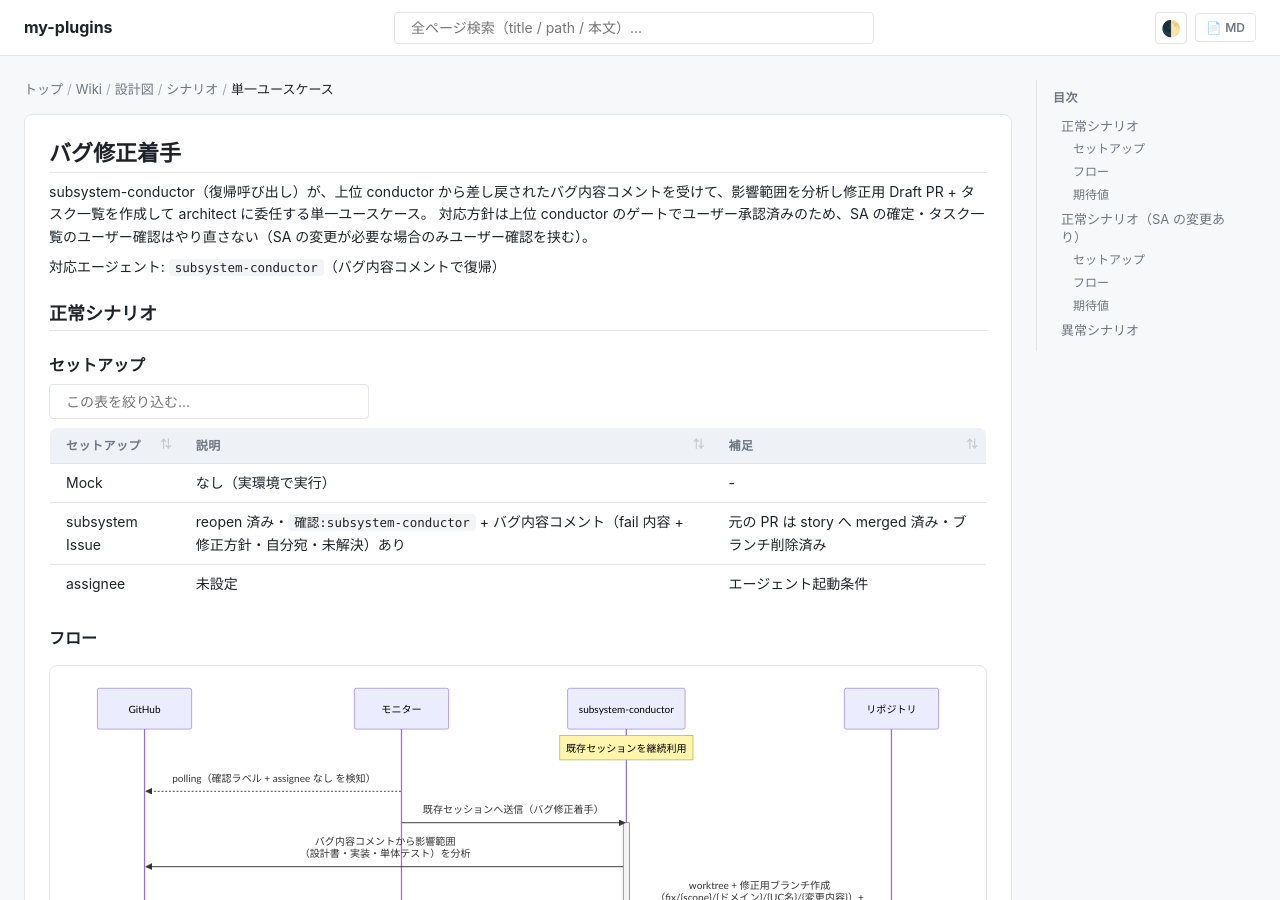
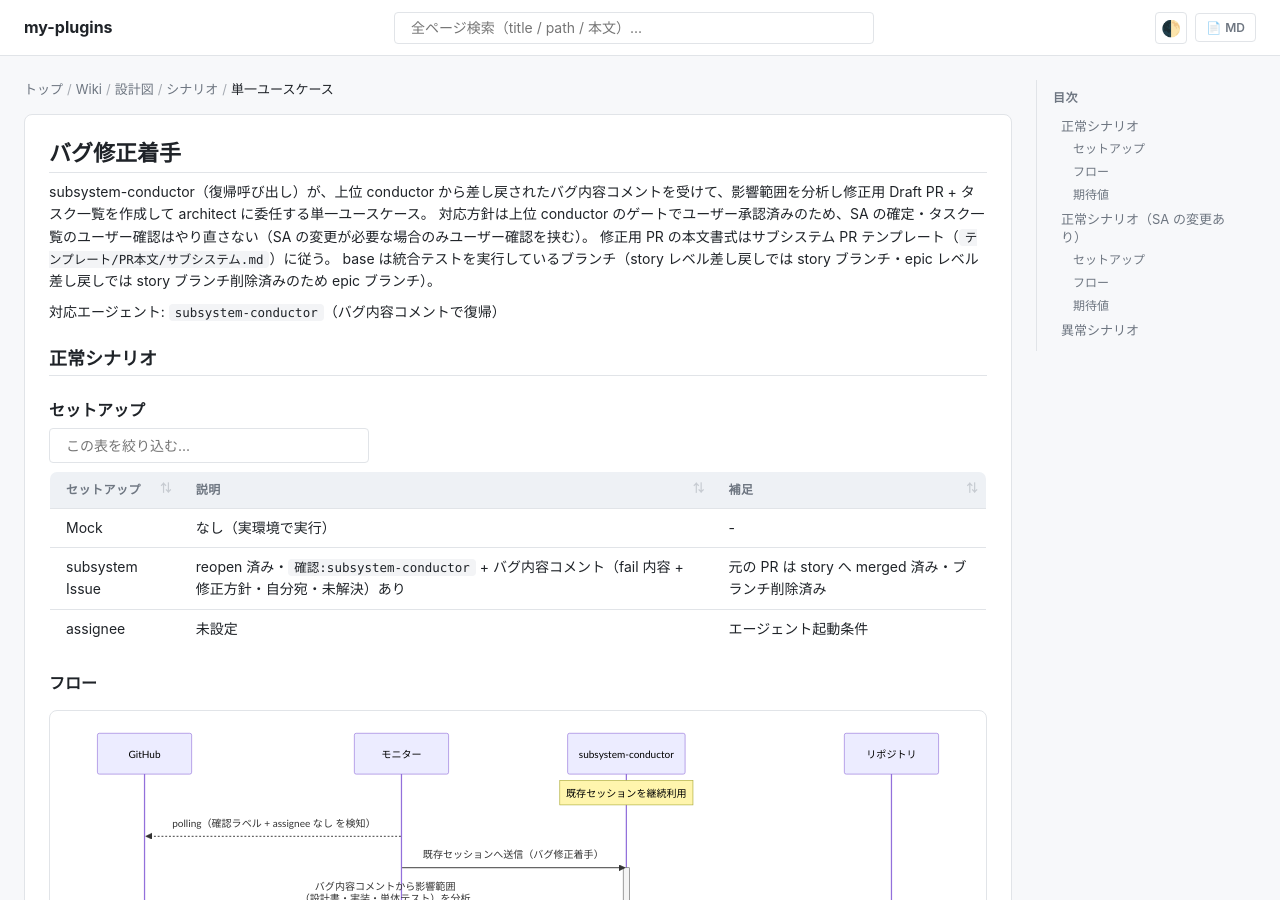
Before and after one commit to shuhei1101/ai-monitor-e2e, a Jekyll site: the page built from docs/wiki/設計図/シナリオ/単一ユースケース/バグ修正着手.md, in a window 1280 px wide and 900 px high. Built offline with Jekyll 4.4.1, drawn with Linux system fonts in a browser that asks for light colours; our own code applies the rules of GitHub Pages for plain Markdown files.

Commit message:
バグ修正着手に PR テンプレ参照と base の epic レベル補足を追記
Co-Authored-By: Claude Fable 5 <noreply@anthropic.com>

```diff
--- a/docs/wiki/設計図/シナリオ/単一ユースケース/バグ修正着手.md
+++ b/docs/wiki/設計図/シナリオ/単一ユースケース/バグ修正着手.md
@@ -2,6 +2,8 @@
 
 subsystem-conductor（復帰呼び出し）が、上位 conductor から差し戻されたバグ内容コメントを受けて、影響範囲を分析し修正用 Draft PR + タスク一覧を作成して architect に委任する単一ユースケース。
 対応方針は上位 conductor のゲートでユーザー承認済みのため、SA の確定・タスク一覧のユーザー確認はやり直さない（SA の変更が必要な場合のみユーザー確認を挟む）。
+修正用 PR の本文書式はサブシステム PR テンプレート（`テンプレート/PR本文/サブシステム.md`）に従う。
+base は統合テストを実行しているブランチ（story レベル差し戻しでは story ブランチ・epic レベル差し戻しでは story ブランチ削除済みのため epic ブランチ）。
 
 対応エージェント: `subsystem-conductor`（バグ内容コメントで復帰）
 
```
